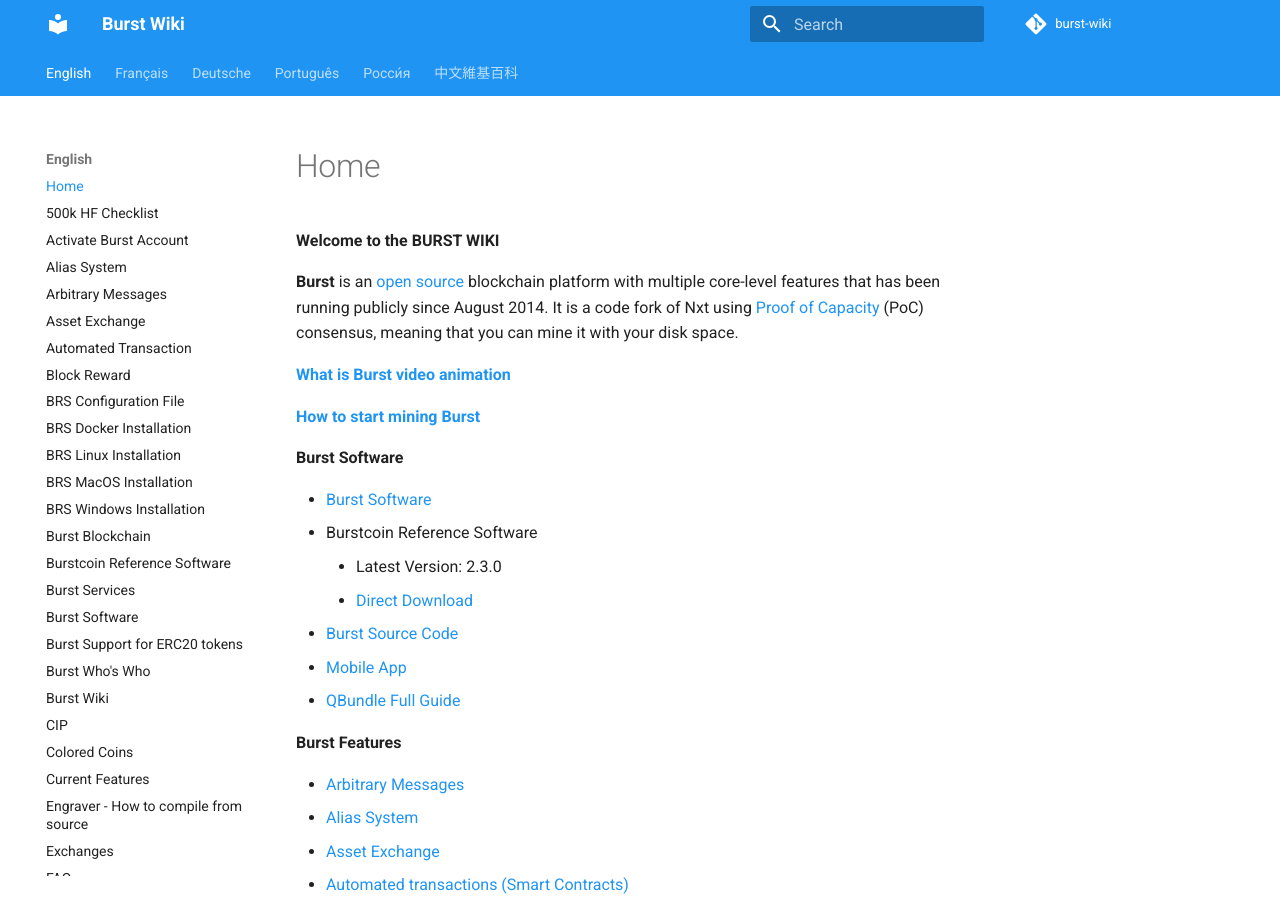
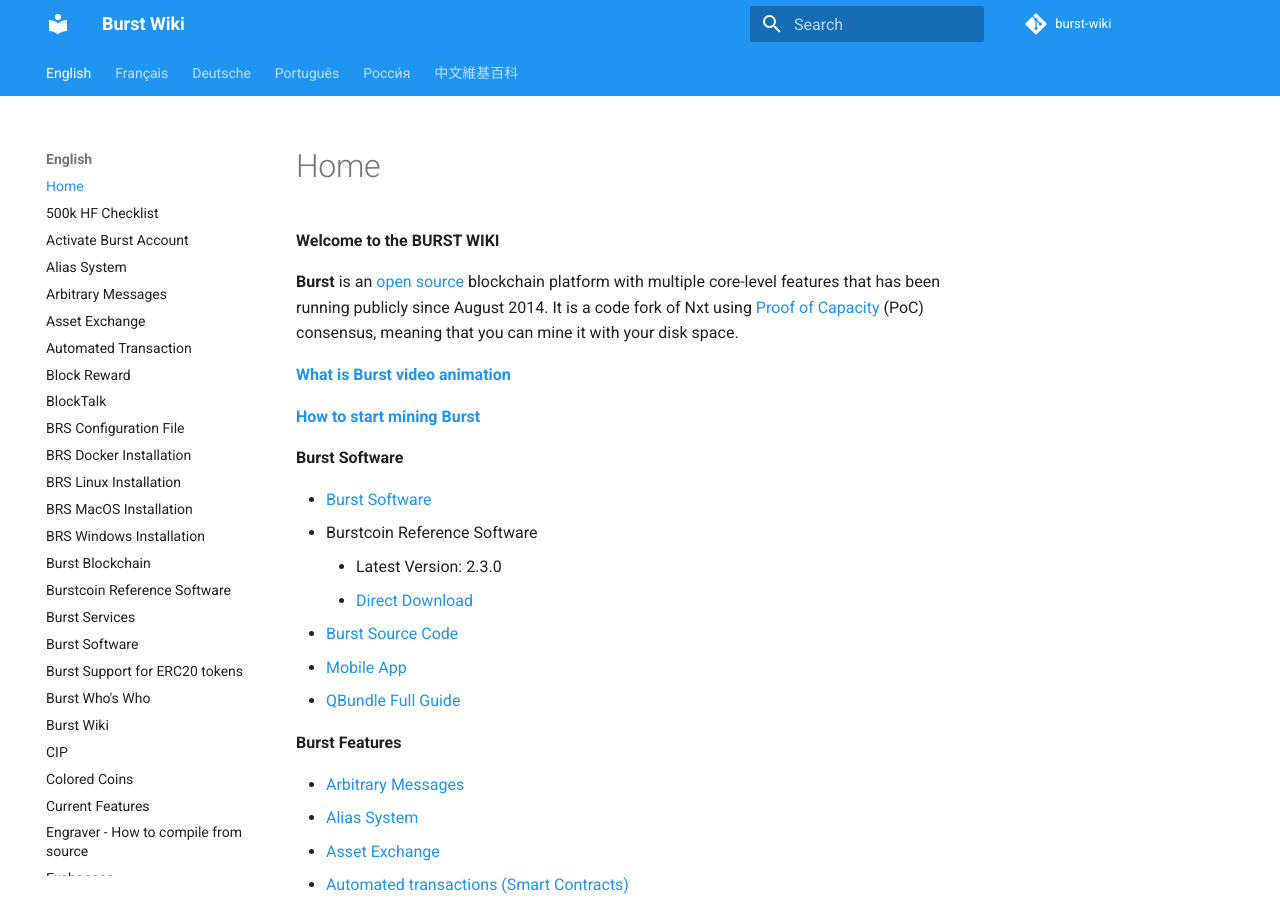
Before and after one commit to burst-apps-team/burst-wiki, an MkDocs documentation site: the page built from docs/en/index.md, in a window 1280 px wide and 900 px high. Built offline with MkDocs 1.6.1 and Material for MkDocs 9.7.7, drawn with Linux system fonts in a browser that asks for light colours; comment, search, counter and statistics services are not loaded; old or Windows-style settings are respelled for this version of MkDocs.

Commit message:
Include BlockTalk page

```diff
--- a/mkdocs.yml
+++ b/mkdocs.yml
@@ -36,6 +36,7 @@ pages:
     - Asset Exchange: en/asset-exchange.md
     - Automated Transaction: en/automated-transaction.md
     - Block Reward: en/block-reward.md
+    - BlockTalk: en/BlockTalk.md
     - BRS Configuration File: en/brs-default-properties-configuration-file.md
     - BRS Docker Installation: en/brs-docker-installation.md
     - BRS Linux Installation: en/brs-linux-installation.md
```
